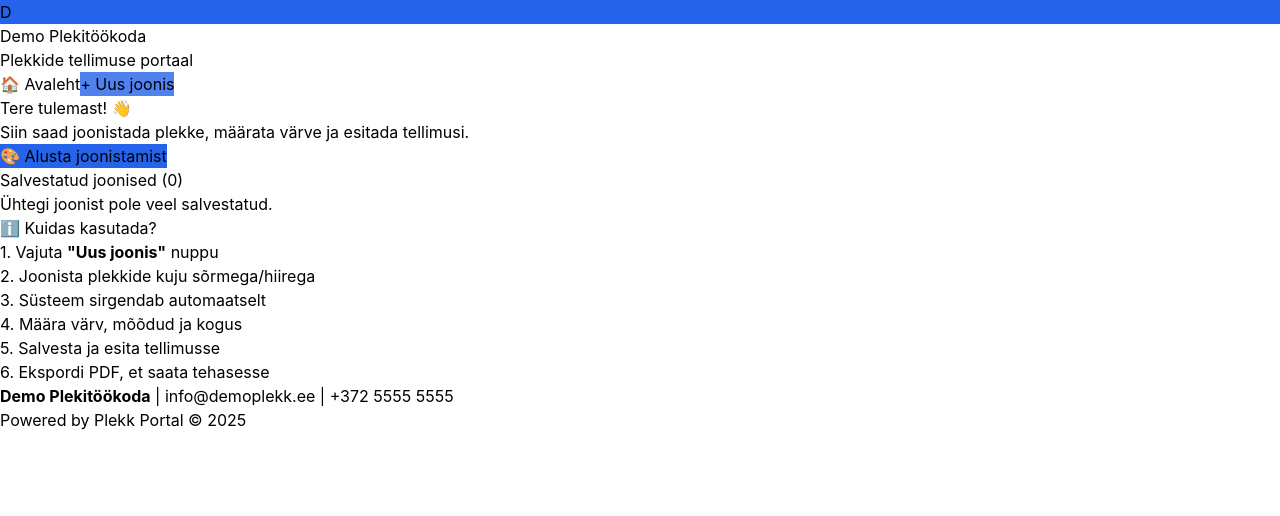
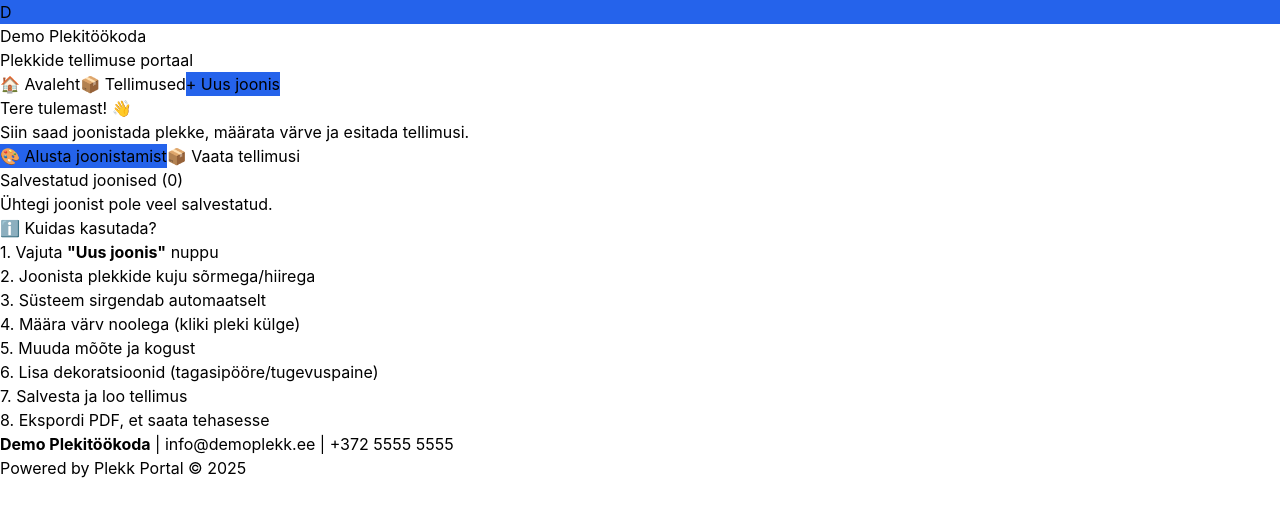
Before and after one commit to silvervat/plekk-portal, a React (Vite) app: page / in a window 1280 px wide. Shown: the top 516 px of the page. Built offline with nearby package versions, Linux system fonts and the light colour scheme.

Commit message:
Refactor App component to include OrderManager and MaterialCalculator

```diff
--- a/src/App.tsx
+++ b/src/App.tsx
@@ -2,14 +2,18 @@ import { useState } from 'react'
 import { getCurrentClient } from './config/clients'
 import { getSession, saveSession } from './utils/storage'
 import DrawingCanvas from './components/DrawingCanvas'
-import { SheetDrawing } from './types'
+import MaterialCalculator from './components/MaterialCalculator'
+import OrderManager from './components/OrderManager'
+import { SheetDrawing, Order } from './types'
 import { exportDrawingsToPDF } from './utils/pdfExport'
+
+type View = 'home' | 'draw' | 'orders';
 
 function App() {
   const client = getCurrentClient()
   const [session] = useState(() => getSession())
   const [drawings, setDrawings] = useState<SheetDrawing[]>([])
-  const [view, setView] = useState<'home' | 'draw'>('home')
+  const [view, setView] = useState<View>('home')
   const [editingDrawing, setEditingDrawing] = useState<SheetDrawing | null>(null)
 
   // Kui pole sessiooni, loo demo sessioon
@@ -24,12 +28,10 @@ function App() {
 
   const handleSaveDrawing = (drawing: SheetDrawing) => {
     if (editingDrawing) {
-      // Uuenda olemasolevat joonist
       setDrawings(prev => prev.map(d => d.id === editingDrawing.id ? drawing : d))
       setEditingDrawing(null)
       alert('Joonis uuendatud! ✓')
     } else {
-      // Lisa uus joonis
       setDrawings(prev => [...prev, drawing])
       alert('Joonis salvestatud! ✓')
     }
@@ -54,13 +56,17 @@ function App() {
     ))
   }
 
-  // 📄 B) PDF Export
   const handleExportPDF = () => {
     if (drawings.length === 0) {
       alert('Pole jooniseid eksportimiseks!')
       return
     }
     exportDrawingsToPDF(drawings, client.name)
+  }
+
+  const handleCreateOrder = (order: Order) => {
+    console.log('Order created:', order)
+    alert(`✅ Tellimus ${order.orderNumber} loodud!`)
   }
 
   const totalQuantity = drawings.reduce((sum, d) => sum + d.quantity, 0)
@@ -95,13 +101,19 @@ function App() {
               🏠 Avaleht
             </button>
             <button
+              onClick={() => setView('orders')}
+              className={`px-4 py-2 rounded-lg text-sm font-medium transition-colors ${
+                view === 'orders'
+                  ? 'bg-gray-900 text-white'
+                  : 'bg-gray-100 text-gray-700 hover:bg-gray-200'
+              }`}
+            >
+              📦 Tellimused
+            </button>
+            <button
               onClick={() => { setView('draw'); setEditingDrawing(null); }}
-              className={`px-4 py-2 rounded-lg text-sm font-medium transition-colors ${
-                view === 'draw'
-                  ? 'text-white'
-                  : 'text-white hover:opacity-90'
-              }`}
-              style={{ backgroundColor: view === 'draw' ? client.primaryColor : client.primaryColor + 'CC' }}
+              className={`px-4 py-2 rounded-lg text-sm font-medium transition-colors text-white hover:opacity-90`}
+              style={{ backgroundColor: client.primaryColor }}
             >
               + Uus joonis
             </button>
@@ -111,7 +123,7 @@ function App() {
 
       {/* Main Content */}
       <main className="max-w-7xl mx-auto px-4 py-8">
-        {view === 'home' ? (
+        {view === 'home' && (
           <div className="space-y-6">
             {/* Welcome Section */}
             <div className="bg-white rounded-2xl p-8 shadow-sm border">
@@ -123,6 +135,7 @@ function App() {
                   <p className="text-gray-600 mb-4">
                     Siin saad joonistada plekke, määrata värve ja esitada tellimusi.
                   </p>
+                  <div className="flex gap-3">
                     <button
                       onClick={() => setView('draw')}
                       className="px-6 py-3 rounded-xl text-white font-medium text-lg shadow-lg hover:shadow-xl transition-shadow"
@@ -130,12 +143,19 @@ function App() {
                     >
                       🎨 Alusta joonistamist
                     </button>
+                    <button
+                      onClick={() => setView('orders')}
+                      className="px-6 py-3 rounded-xl bg-gray-900 text-white font-medium text-lg shadow-lg hover:shadow-xl transition-shadow"
+                    >
+                      📦 Vaata tellimusi
+                    </button>
+                  </div>
                 </div>
 
                 {/* Statistika */}
                 {drawings.length > 0 && (
                   <div className="ml-8 bg-gray-50 rounded-xl p-6 min-w-[280px]">
-                    <h3 className="text-sm font-bold text-gray-700 mb-4 uppercase">Tellimuse kokkuvõte</h3>
+                    <h3 className="text-sm font-bold text-gray-700 mb-4 uppercase">Kokkuvõte</h3>
                     <div className="space-y-3">
                       <div className="flex justify-between items-center">
                         <span className="text-gray-600 text-sm">Jooniseid:</span>
@@ -162,6 +182,14 @@ function App() {
                 )}
               </div>
             </div>
+
+            {/* Material Calculator */}
+            {drawings.length > 0 && (
+              <MaterialCalculator
+                drawingLengthMM={drawings[0]?.totalLengthMM || 0}
+                quantity={totalQuantity}
+              />
+            )}
 
             {/* Saved Drawings */}
             <div className="bg-white rounded-2xl p-8 shadow-sm border">
@@ -229,6 +257,12 @@ function App() {
                           <span>📐 Punkte:</span>
                           <b>{drawing.points.length}</b>
                         </div>
+                        {drawing.decorations.length > 0 && (
+                          <div className="flex justify-between">
+                            <span>🎨 Dekoratsioonid:</span>
+                            <b>{drawing.decorations.length}</b>
+                          </div>
+                        )}
                         <div className="flex justify-between">
                           <span>📅 Loodud:</span>
                           <b>{new Date(drawing.createdAt).toLocaleDateString('et-EE')}</b>
@@ -262,13 +296,17 @@ function App() {
                 <li>1. Vajuta <b>"Uus joonis"</b> nuppu</li>
                 <li>2. Joonista plekkide kuju sõrmega/hiirega</li>
                 <li>3. Süsteem sirgendab automaatselt</li>
-                <li>4. Määra värv, mõõdud ja kogus</li>
-                <li>5. Salvesta ja esita tellimusse</li>
-                <li>6. Ekspordi PDF, et saata tehasesse</li>
+                <li>4. Määra värv noolega (kliki pleki külge)</li>
+                <li>5. Muuda mõõte ja kogust</li>
+                <li>6. Lisa dekoratsioonid (tagasipööre/tugevuspaine)</li>
+                <li>7. Salvesta ja loo tellimus</li>
+                <li>8. Ekspordi PDF, et saata tehasesse</li>
               </ul>
             </div>
           </div>
-        ) : (
+        )}
+
+        {view === 'draw' && (
           <div className="bg-white rounded-2xl shadow-lg border overflow-hidden">
             <DrawingCanvas
               onSave={handleSaveDrawing}
@@ -276,6 +314,15 @@ function App() {
               clientColor={client.primaryColor}
             />
           </div>
+        )}
+
+        {view === 'orders' && (
+          <OrderManager
+            clientName={client.name}
+            clientColor={client.primaryColor}
+            availableDrawings={drawings}
+            onCreateOrder={handleCreateOrder}
+          />
         )}
       </main>
 
```
Lines whose indentation alone changed are shown as unchanged.
